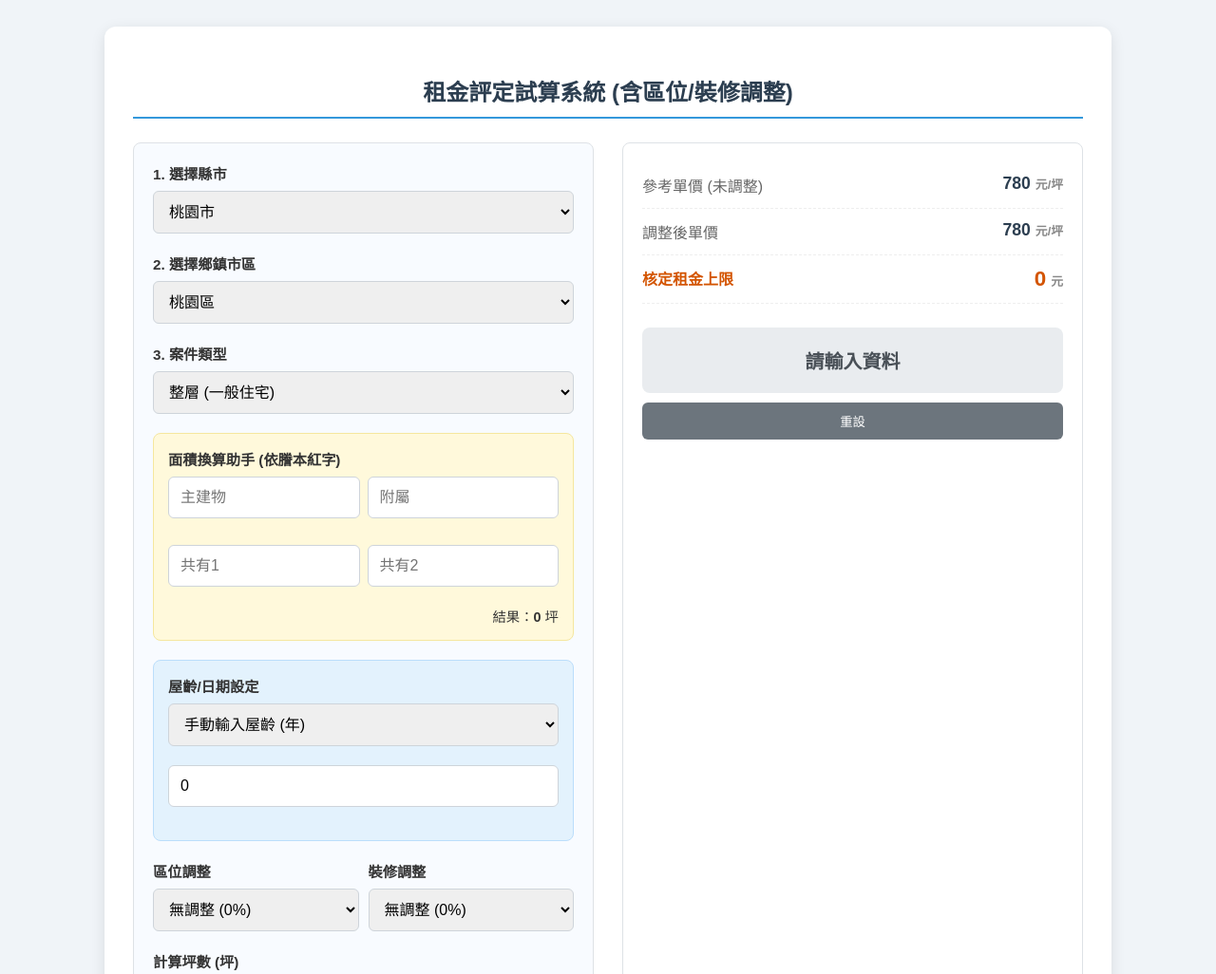
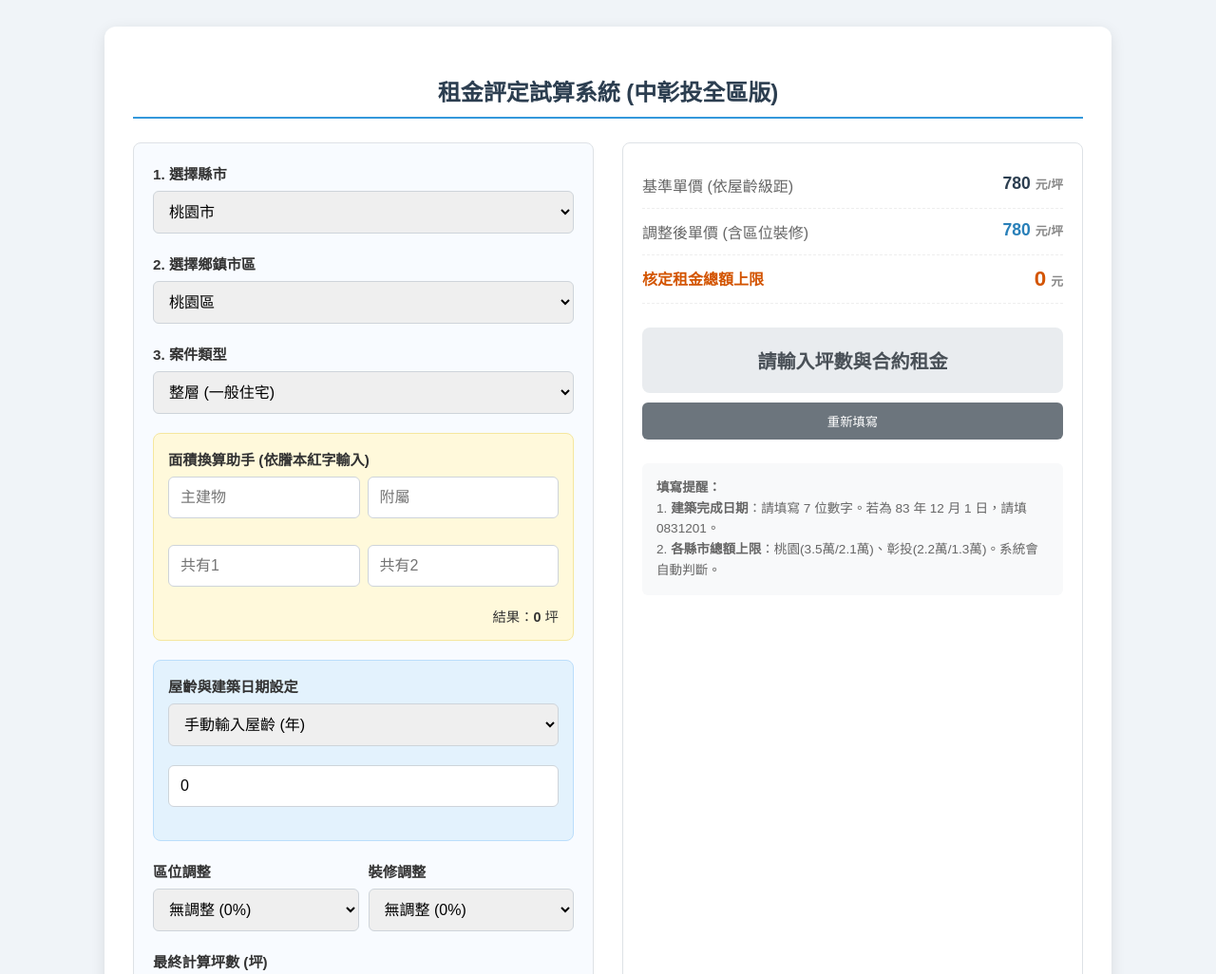
Before and after one commit to zhenxin20260101/rent-calc3, a plain HTML site: page index.html in a window 1280 px wide. Shown: the top 1026 px of the page at 95% size. Drawn offline with Linux system fonts and the light colour scheme.

Commit message:
Update index.html

```diff
--- a/index.html
+++ b/index.html
@@ -3,7 +3,7 @@
 <head>
     <meta charset="UTF-8">
     <meta name="viewport" content="width=device-width, initial-scale=1.0">
-    <title>租金評定試算系統 v7.1 專業版</title>
+    <title>租金評定試算系統 v8.0 專業版</title>
     <style>
         :root { --primary: #2c3e50; --bg: #f0f4f8; --white: #ffffff; --accent: #3498db; --helper-bg: #fff9db; --date-bg: #e3f2fd; }
         body { font-family: "Microsoft JhengHei", sans-serif; background-color: var(--bg); padding: 20px; color: #333; }
@@ -34,13 +34,13 @@
 
         .btn-reset { width: 100%; padding: 10px; background-color: #6c757d; color: white; border: none; border-radius: 6px; cursor: pointer; margin-top: 10px; }
         .unit { font-size: 0.8rem; margin-left: 5px; color: #888; }
-        .example-text { color: #0d47a1; font-weight: normal; font-size: 0.85rem; }
+        .example-text { color: #0d47a1; font-weight: bold; font-size: 0.85rem; }
     </style>
 </head>
 <body>
 
 <div class="container">
-    <h2>租金評定試算系統 (含區位/裝修調整)</h2>
+    <h2>租金評定試算系統 (中彰投全區版)</h2>
 
     <div class="grid">
         <div class="card input-group">
@@ -61,7 +61,7 @@
             </select>
 
             <div class="helper-box area-helper">
-                <label>面積換算助手 (依謄本紅字)</label>
+                <label>面積換算助手 (依謄本紅字輸入)</label>
                 <div style="display: grid; grid-template-columns: 1fr 1fr; gap: 8px;">
                     <input type="number" id="h_main" placeholder="主建物" oninput="calcAreaHelper()">
                     <input type="number" id="h_sub" placeholder="附屬" oninput="calcAreaHelper()">
@@ -72,15 +72,17 @@
             </div>
 
             <div class="helper-box date-helper">
-                <label>屋齡/日期設定</label>
+                <label>屋齡與建築日期設定</label>
                 <select id="ageMode" onchange="toggleAgeInput()">
                     <option value="manual">手動輸入屋齡 (年)</option>
                     <option value="date">按建築完成日期計算</option>
                 </select>
-                <div id="manualAgeGroup"><input type="number" id="age" value="0" oninput="calculate()"></div>
+                <div id="manualAgeGroup">
+                    <input type="number" id="age" value="0" oninput="calculate()">
+                </div>
                 <div id="dateAgeGroup" style="display:none;">
-                    <label class="example-text">範例：0831201 (民國83年12月1日)</label>
-                    <input type="text" id="buildDate" placeholder="請輸入 7 位日期" oninput="calcAgeByDate()">
+                    <label>建築完成日期 <span class="example-text">範例：0831201</span></label>
+                    <input type="text" id="buildDate" placeholder="輸入 7 位日期數字" oninput="calcAgeByDate()">
                 </div>
             </div>
 
@@ -103,71 +105,98 @@
                 </div>
             </div>
 
-            <label>計算坪數 (坪)</label>
+            <label>最終計算坪數 (坪)</label>
             <input type="number" id="area" value="0" min="0" step="0.01" oninput="calculate()">
 
             <label>簽約租金 (月/元)</label>
-            <input type="number" id="rent" placeholder="輸入合約租金" oninput="calculate()">
+            <input type="number" id="rent" placeholder="輸入合約上的租金" oninput="calculate()">
         </div>
 
         <div class="card">
             <div class="result-row">
-                <span class="result-label">參考單價 (未調整)</span>
+                <span class="result-label">基準單價 (依屋齡級距)</span>
                 <span class="result-value"><span id="resRef">0</span><span class="unit">元/坪</span></span>
             </div>
             <div class="result-row">
-                <span class="result-label">調整後單價</span>
-                <span class="result-value"><span id="resAdj">0</span><span class="unit">元/坪</span></span>
+                <span class="result-label">調整後單價 (含區位裝修)</span>
+                <span class="result-value" style="color: #2980b9;"><span id="resAdj">0</span><span class="unit">元/坪</span></span>
             </div>
             <div class="result-row">
-                <span class="result-label" style="font-weight: bold; color: #d35400;">核定租金上限</span>
+                <span class="result-label" style="font-weight: bold; color: #d35400;">核定租金總額上限</span>
                 <span class="result-value" style="color: #d35400; font-size: 1.4rem;"><span id="resMax">0</span><span class="unit">元</span></span>
             </div>
 
-            <div id="statusBox" class="status-init">請輸入資料</div>
-            <button class="btn-reset" onclick="location.reload()">重設</button>
+            <div id="statusBox" class="status-init">請輸入完整資料</div>
+            <button class="btn-reset" onclick="location.reload()">重新填寫</button>
+
+            <div style="margin-top: 25px; padding: 15px; background: #f8f9fa; border-radius: 6px; font-size: 0.85rem; color: #666; line-height: 1.6;">
+                <strong>填寫提醒：</strong><br>
+                1. <strong>建築完成日期</strong>：請填寫 7 位數字。若為 83 年 12 月 1 日，請填 0831201。<br>
+                2. <strong>各縣市總額上限</strong>：桃園(3.5萬/2.1萬)、彰投(2.2萬/1.3萬)。系統會自動判斷。
+            </div>
         </div>
     </div>
 </div>
 
 <script>
-// 完整數據庫
 const masterData = {
-    "桃園市": [
-        { d: "桃園區", t: "整層", p: [780, 770, 755, 735, 720, 700, 680, 650, 620] },
-        { d: "中壢區", t: "整層", p: [770, 760, 745, 725, 705, 685, 670, 640, 610] },
-        { d: "龜山區", t: "整層", p: [855, 840, 825, 805, 785, 760, 740, 710, 675] },
-        { d: "蘆竹區", t: "整層", p: [745, 735, 720, 705, 685, 665, 645, 620, 590] },
-        { d: "八德區", t: "整層", p: [735, 720, 710, 690, 675, 655, 635, 610, 580] },
-        { d: "平鎮區", t: "整層", p: [720, 710, 700, 680, 660, 645, 625, 600, 570] },
-        { d: "大園區", t: "整層", p: [735, 720, 710, 690, 675, 655, 635, 610, 580] },
-        { d: "觀音區", t: "整層", p: [700, 685, 675, 660, 640, 625, 605, 580, 555] },
-        { d: "楊梅區", t: "整層", p: [615, 605, 595, 580, 565, 550, 535, 510, 485] },
-        { d: "龍潭區", t: "整層", p: [580, 570, 560, 545, 530, 515, 500, 480, 460] },
-        { d: "大溪區", t: "整層", p: [565, 555, 550, 535, 520, 505, 490, 470, 450] },
-        { d: "新屋區", t: "整層", p: [580, 570, 560, 545, 530, 515, 500, 480, 460] },
-        { d: "復興區", t: "整層", p: [375, 370, 360, 355, 345, 335, 325, 310, 295] },
-        { d: "桃園區", t: "套房", p: [1120, 1100, 1080, 1055, 1025, 1000, 970, 930, 885] },
-        { d: "中壢區", t: "套房", p: [1080, 1065, 1045, 1020, 995, 965, 940, 900, 855] },
-        { d: "龜山區", t: "套房", p: [1225, 1205, 1185, 1155, 1125, 1095, 1065, 1020, 970] },
-        { d: "蘆竹區", t: "套房", p: [1180, 1160, 1140, 1110, 1080, 1050, 1020, 980, 935] },
-        { d: "八德區", t: "套房", p: [1045, 1030, 1010, 985, 960, 935, 905, 870, 830] }
-    ],
-    "彰化縣": [
-        { d: "彰化市", t: "整層", p: [600, 590, 580, 565, 550, 535, 520, 500, 475] },
-        { d: "員林市", t: "整層", p: [600, 590, 580, 565, 550, 535, 520, 500, 475] },
-        { d: "和美鎮", t: "整層", p: [555, 545, 535, 520, 510, 495, 480, 460, 440] },
-        { d: "鹿港鎮", t: "整層", p: [505, 500, 490, 475, 465, 450, 440, 420, 400] },
-        { d: "秀水鄉", t: "整層", p: [480, 475, 465, 455, 445, 430, 420, 400, 380] },
-        { d: "社頭鄉", t: "整層", p: [470, 465, 455, 445, 430, 420, 410, 390, 375] },
-        { d: "二林鎮", t: "整層", p: [445, 440, 430, 420, 410, 400, 385, 370, 355] },
-        { d: "大村鄉", t: "整層", p: [445, 440, 430, 420, 410, 400, 385, 370, 355] }
-    ],
-    "南投縣": [
-        { d: "南投市", t: "整層", p: [600, 590, 580, 565, 550, 535, 520, 500, 475] },
-        { d: "埔里鎮", t: "整層", p: [580, 570, 560, 545, 530, 515, 500, 480, 460] },
-        { d: "草屯鎮", t: "整層", p: [625, 615, 605, 590, 575, 560, 545, 520, 495] }
-    ]
+    "桃園市": {
+        "桃園區": { "整層": [780, 770, 755, 735, 720, 700, 680, 650, 620], "套房": [1120, 1100, 1080, 1055, 1025, 1000, 970, 930, 885] },
+        "中壢區": { "整層": [770, 760, 745, 725, 705, 685, 670, 640, 610], "套房": [1080, 1065, 1045, 1020, 995, 965, 940, 900, 855] },
+        "龜山區": { "整層": [855, 840, 825, 805, 785, 760, 740, 710, 675], "套房": [1225, 1205, 1185, 1155, 1125, 1095, 1065, 1020, 970] },
+        "蘆竹區": { "整層": [745, 735, 720, 705, 685, 665, 645, 620, 590], "套房": [1180, 1160, 1140, 1110, 1080, 1050, 1020, 980, 935] },
+        "八德區": { "整層": [735, 720, 710, 690, 675, 655, 635, 610, 580], "套房": [1045, 1030, 1010, 985, 960, 935, 905, 870, 830] },
+        "平鎮區": { "整層": [720, 710, 700, 680, 660, 645, 625, 600, 570], "套房": [900, 885, 870, 850, 830, 805, 780, 750, 715] },
+        "大園區": { "整層": [735, 720, 710, 690, 675, 655, 635, 610, 580], "套房": [1045, 1030, 1010, 985, 960, 935, 905, 870, 830] },
+        "觀音區": { "整層": [700, 685, 675, 660, 640, 625, 605, 580, 555], "套房": [900, 885, 870, 850, 830, 805, 780, 750, 715] },
+        "楊梅區": { "整層": [615, 605, 595, 580, 565, 550, 535, 510, 485], "套房": [830, 815, 805, 780, 760, 740, 720, 690, 660] },
+        "龍潭區": { "整層": [580, 570, 560, 545, 530, 515, 500, 480, 460], "套房": [830, 815, 805, 780, 760, 740, 720, 690, 660] },
+        "大溪區": { "整層": [565, 555, 550, 535, 520, 505, 490, 470, 450], "套房": [710, 700, 685, 670, 650, 635, 615, 590, 565] },
+        "新屋區": { "整層": [580, 570, 560, 545, 530, 515, 500, 480, 460], "套房": [625, 615, 605, 590, 575, 560, 545, 520, 495] },
+        "復興區": { "整層": [375, 370, 360, 355, 345, 335, 325, 310, 295], "套房": [385, 380, 375, 365, 355, 345, 335, 320, 305] }
+    },
+    "彰化縣": {
+        "彰化市": { "整層": [600, 590, 580, 565, 550, 535, 520, 500, 475], "套房": [745, 735, 720, 705, 685, 665, 645, 620, 590] },
+        "員林市": { "整層": [600, 590, 580, 565, 550, 535, 520, 500, 475], "套房": [675, 665, 650, 635, 620, 600, 585, 560, 535] },
+        "和美鎮": { "整層": [555, 545, 535, 520, 510, 495, 480, 460, 440], "套房": [565, 555, 550, 535, 520, 505, 490, 470, 450] },
+        "鹿港鎮": { "整層": [505, 500, 490, 475, 465, 450, 440, 420, 400], "套房": [565, 555, 550, 535, 520, 505, 490, 470, 450] },
+        "溪湖鎮": { "整層": [400, 390, 385, 375, 365, 355, 345, 330, 315], "套房": [385, 380, 375, 365, 355, 345, 335, 320, 305] },
+        "田中鎮": { "整層": [400, 390, 385, 375, 365, 355, 345, 330, 315], "套房": [385, 380, 375, 365, 355, 345, 335, 320, 305] },
+        "北斗鎮": { "整層": [435, 425, 420, 410, 400, 390, 375, 360, 345], "套房": [385, 380, 375, 365, 355, 345, 335, 320, 305] },
+        "二林鎮": { "整層": [445, 440, 430, 420, 410, 400, 385, 370, 355], "套房": [385, 380, 375, 365, 355, 345, 335, 320, 305] },
+        "線西鄉": { "整層": [445, 440, 430, 420, 410, 400, 385, 370, 355], "套房": [385, 380, 375, 365, 355, 345, 335, 320, 305] },
+        "伸港鄉": { "整層": [435, 425, 420, 410, 400, 390, 375, 360, 345], "套房": [385, 380, 375, 365, 355, 345, 335, 320, 305] },
+        "福興鄉": { "整層": [400, 390, 385, 375, 365, 355, 345, 330, 315], "套房": [385, 380, 375, 365, 355, 345, 335, 320, 305] },
+        "秀水鄉": { "整層": [480, 475, 465, 455, 445, 430, 420, 400, 380], "套房": [385, 380, 375, 365, 355, 345, 335, 320, 305] },
+        "花壇鄉": { "整層": [445, 440, 430, 420, 410, 400, 385, 370, 355], "套房": [385, 380, 375, 365, 355, 345, 335, 320, 305] },
+        "芬園鄉": { "整層": [375, 370, 360, 355, 345, 335, 325, 310, 295], "套房": [385, 380, 375, 365, 355, 345, 335, 320, 305] },
+        "埔鹽鄉": { "整層": [400, 390, 385, 375, 365, 355, 345, 330, 315], "套房": [385, 380, 375, 365, 355, 345, 335, 320, 305] },
+        "埔心鄉": { "整層": [400, 390, 385, 375, 365, 355, 345, 330, 315], "套房": [385, 380, 375, 365, 355, 345, 335, 320, 305] },
+        "永靖鄉": { "整層": [400, 390, 385, 375, 365, 355, 345, 330, 315], "套房": [385, 380, 375, 365, 355, 345, 335, 320, 305] },
+        "社頭鄉": { "整層": [470, 465, 455, 445, 430, 420, 410, 390, 375], "套房": [385, 380, 375, 365, 355, 345, 335, 320, 305] },
+        "二水鄉": { "整層": [375, 370, 360, 355, 345, 335, 325, 310, 295], "套房": [385, 380, 375, 365, 355, 345, 335, 320, 305] },
+        "田尾鄉": { "整層": [400, 390, 385, 375, 365, 355, 345, 330, 315], "套房": [385, 380, 375, 365, 355, 345, 335, 320, 305] },
+        "埤頭鄉": { "整層": [400, 390, 385, 375, 365, 355, 345, 330, 315], "套房": [385, 380, 375, 365, 355, 345, 335, 320, 305] },
+        "芳苑鄉": { "整層": [400, 390, 385, 375, 365, 355, 345, 330, 315], "套房": [385, 380, 375, 365, 355, 345, 335, 320, 305] },
+        "大村鄉": { "整層": [445, 440, 430, 420, 410, 400, 385, 370, 355], "套房": [385, 380, 375, 365, 355, 345, 335, 320, 305] },
+        "竹塘鄉": { "整層": [400, 390, 385, 375, 365, 355, 345, 330, 315], "套房": [385, 380, 375, 365, 355, 345, 335, 320, 305] },
+        "溪州鄉": { "整層": [400, 390, 385, 375, 365, 355, 345, 330, 315], "套房": [385, 380, 375, 365, 355, 345, 335, 320, 305] }
+    },
+    "南投縣": {
+        "南投市": { "整層": [600, 590, 580, 565, 550, 535, 520, 500, 475], "套房": [660, 650, 640, 625, 605, 590, 575, 550, 525] },
+        "埔里鎮": { "整層": [580, 570, 560, 545, 530, 515, 500, 480, 460], "套房": [600, 590, 580, 565, 550, 535, 520, 500, 475] },
+        "草屯鎮": { "整層": [625, 615, 605, 590, 575, 560, 545, 520, 495], "套房": [660, 650, 640, 625, 605, 590, 575, 550, 525] },
+        "竹山鎮": { "整層": [435, 425, 420, 410, 400, 390, 375, 360, 345], "套房": [385, 380, 375, 365, 355, 345, 335, 320, 305] },
+        "集集鎮": { "整層": [400, 390, 385, 375, 365, 355, 345, 330, 315], "套房": [385, 380, 375, 365, 355, 345, 335, 320, 305] },
+        "名間鄉": { "整層": [410, 405, 395, 385, 375, 365, 355, 340, 325], "套房": [385, 380, 375, 365, 355, 345, 335, 320, 305] },
+        "鹿谷鄉": { "整層": [400, 390, 385, 375, 365, 355, 345, 330, 315], "套房": [385, 380, 375, 365, 355, 345, 335, 320, 305] },
+        "中寮鄉": { "整層": [375, 370, 360, 355, 345, 335, 325, 310, 295], "套房": [385, 380, 375, 365, 355, 345, 335, 320, 305] },
+        "魚池鄉": { "整層": [400, 390, 385, 375, 365, 355, 345, 330, 315], "套房": [385, 380, 375, 365, 355, 345, 335, 320, 305] },
+        "國姓鄉": { "整層": [375, 370, 360, 355, 345, 335, 325, 310, 295], "套房": [385, 380, 375, 365, 355, 345, 335, 320, 305] },
+        "水里鄉": { "整層": [400, 390, 385, 375, 365, 355, 345, 330, 315], "套房": [385, 380, 375, 365, 355, 345, 335, 320, 305] },
+        "信義鄉": { "整層": [375, 370, 360, 355, 345, 335, 325, 310, 295], "套房": [385, 380, 375, 365, 355, 345, 335, 320, 305] },
+        "仁愛鄉": { "整層": [375, 370, 360, 355, 345, 335, 325, 310, 295], "套房": [385, 380, 375, 365, 355, 345, 335, 320, 305] }
+    }
 };
 
 function toggleAgeInput() {
@@ -180,7 +209,9 @@ function calcAgeByDate() {
     const dateStr = document.getElementById('buildDate').value;
     const currentROCYear = new Date().getFullYear() - 1911;
     if (dateStr.length >= 2) {
-        let buildYear = parseInt(dateStr.substring(0, dateStr.length - 4));
+        let buildYear = 0;
+        if (dateStr.length >= 7) { buildYear = parseInt(dateStr.substring(0, 3)); }
+        else if (dateStr.length >= 2) { buildYear = parseInt(dateStr.substring(0, 2)); }
         const calculatedAge = Math.max(0, currentROCYear - buildYear);
         document.getElementById('age').value = calculatedAge;
         calculate();
@@ -201,10 +232,10 @@ function initDistricts() {
     const city = document.getElementById('city').value;
     const distSelect = document.getElementById('district');
     distSelect.innerHTML = "";
-    const uniqueDists = [...new Set(masterData[city].map(item => item.d))];
-    uniqueDists.forEach(name => {
+    const districts = Object.keys(masterData[city]);
+    districts.forEach(d => {
         let opt = document.createElement('option');
-        opt.value = name; opt.innerText = name;
+        opt.value = d; opt.innerText = d;
         distSelect.appendChild(opt);
     });
     calculate();
@@ -217,29 +248,42 @@ function calculate() {
     const age = parseFloat(document.getElementById('age').value) || 0;
     const area = parseFloat(document.getElementById('area').value) || 0;
     const rent = parseFloat(document.getElementById('rent').value) || 0;
-    const lA = parseFloat(document.getElementById('locAdj').value);
-    const rA = parseFloat(document.getElementById('renAdj').value);
+    const locAdj = parseFloat(document.getElementById('locAdj').value);
+    const renAdj = parseFloat(document.getElementById('renAdj').value);
 
     let idx = Math.min(8, Math.floor(age / 5));
-    let entry = masterData[city].find(i => i.d === dist && i.t === type) || {p:[0,0,0,0,0,0,0,0,0]};
-    let basePrice = entry.p[idx];
+
+    // 獲取數據庫中的單價數組
+    const prices = masterData[city][dist][type];
+    const basePrice = prices[idx];
     document.getElementById('resRef').innerText = basePrice;
 
-    // 關鍵：考慮區位與裝修調整
-    let adjPrice = Math.round(basePrice * (1 + (lA + rA) / 100) * 100) / 100;
-    document.getElementById('resAdj').innerText = adjPrice;
+    // 計算調整後單價
+    let finalUnitPrice = Math.round(basePrice * (1 + (locAdj + renAdj) / 100) * 100) / 100;
+    document.getElementById('resAdj').innerText = finalUnitPrice;
 
+    // 總額上限邏輯
     let cap = (city === "桃園市") ? (type === "整層" ? 35000 : 21000) : (type === "整層" ? 22000 : 13000);
-    const maxVal = Math.min(adjPrice * area, cap);
+    const maxVal = Math.min(finalUnitPrice * area, cap);
     document.getElementById('resMax').innerText = Math.round(maxVal).toLocaleString();
 
     const box = document.getElementById('statusBox');
-    if (rent === 0 || area === 0) { box.innerText = "請輸入資料"; box.className = "status-init"; }
-    else if (rent > maxVal) { box.innerText = "不符 (超過總額上限)"; box.className = "status-danger"; }
-    else if ((rent/area) <= basePrice) { box.innerText = "符合標準"; box.className = "status-normal"; }
-    else { box.innerText = "例外 (需個案協商)"; box.className = "status-warning"; }
+    if (rent === 0 || area === 0) {
+        box.innerText = "請輸入坪數與合約租金";
+        box.className = "status-init";
+    } else if (rent > maxVal) {
+        box.innerText = "不符合 (超過核定總額上限)";
+        box.className = "status-danger";
+    } else if ((rent / area) <= finalUnitPrice) {
+        box.innerText = "符合評定標準";
+        box.className = "status-normal";
+    } else {
+        box.innerText = "超過調整後單價";
+        box.className = "status-warning";
+    }
 }
 
+// 初始化
 initDistricts();
 </script>
 </body>
```
